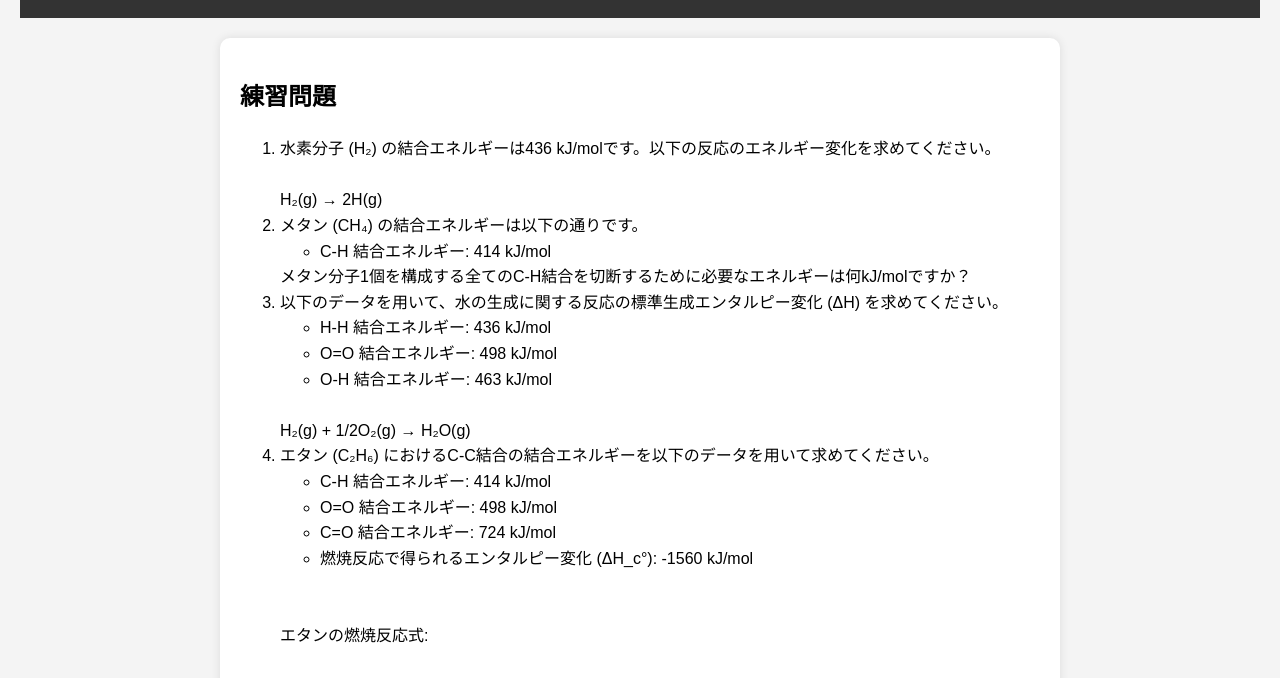
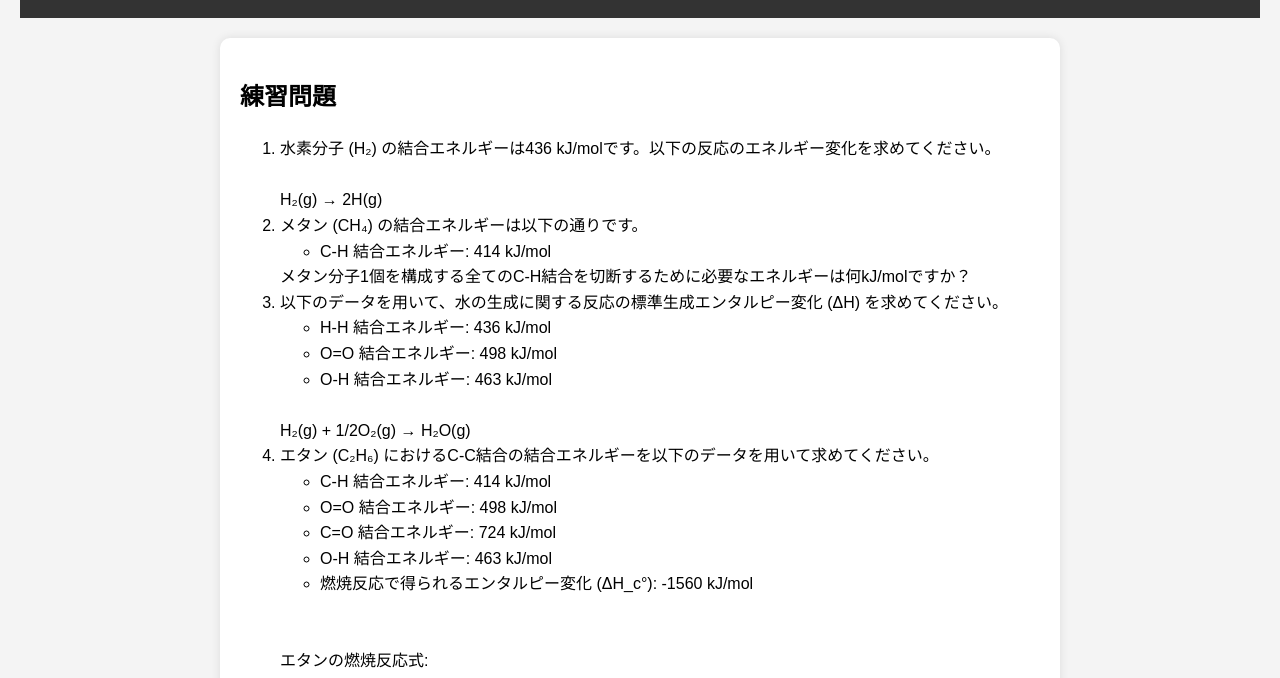
Before and after one commit to mikan1016/bondenergy, a plain HTML site: page index.html in a window 1280 px wide. Shown: the part 116-794 px from the top of the page. Drawn offline with Linux system fonts and the light colour scheme.

Commit message:
Update index.html

```diff
--- a/index.html
+++ b/index.html
@@ -79,6 +79,7 @@
                     <li>C-H 結合エネルギー: 414 kJ/mol</li>
                     <li>O=O 結合エネルギー: 498 kJ/mol</li>
                     <li>C=O 結合エネルギー: 724 kJ/mol</li>
+                    <li>O-H 結合エネルギー: 463 kJ/mol</li>
                     <li>燃焼反応で得られるエンタルピー変化 (ΔH_c°): -1560 kJ/mol</li>
                 </ul>
                 <br><br>
```
